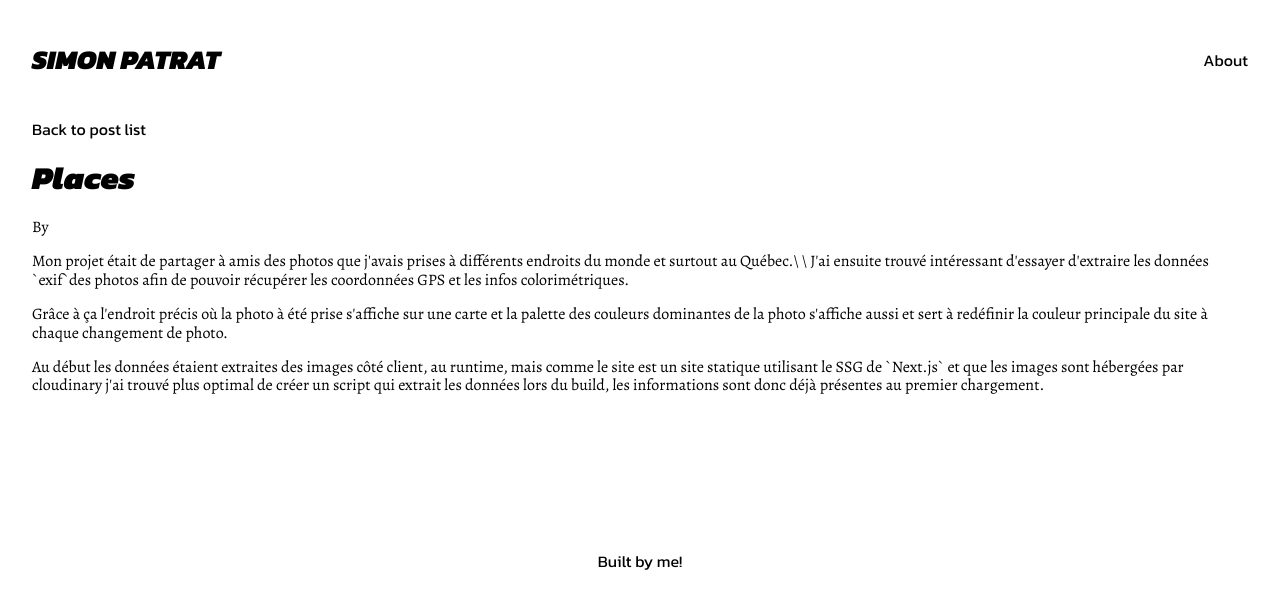
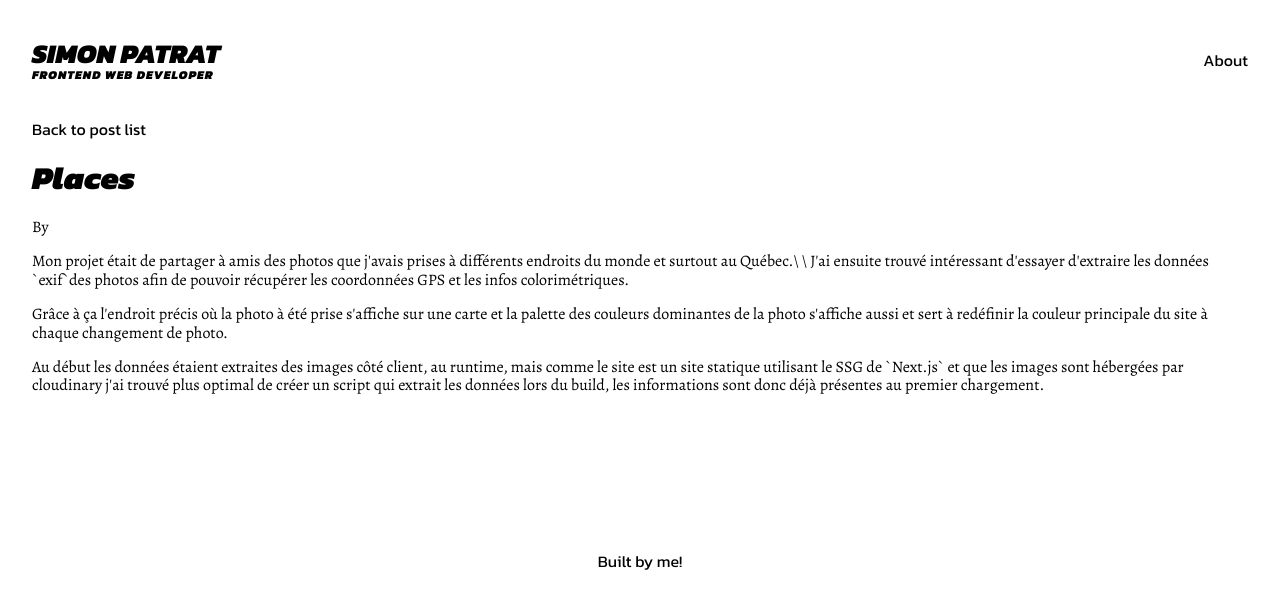
Before and after one commit to simonpatrat/personal-website, a Next.js app: page /project/places in a window 1280 px wide. Shown: the top 608 px of the page. Built offline with nearby package versions, Linux system fonts and the light colour scheme.

Commit message:
Update styles and Hero text

```diff
--- a/components/Card.js
+++ b/components/Card.js
@@ -47,7 +47,7 @@ export default styled(Card)`
   }
 
   .card__image-container {
-    background: #ccc;
+    background: #fff;
     order: -1;
   }
 `;
--- a/components/Header.js
+++ b/components/Header.js
@@ -49,8 +49,10 @@ export default styled(HeaderComponent)`
 
     a {
       display: flex;
-      align-items: center;
       color: var(--text-color, black);
+      &:not(.site-logo-link) {
+        align-items: center;
+      }
     }
 
     ul {
--- a/components/Layout.js
+++ b/components/Layout.js
@@ -2,7 +2,12 @@ import Head from "next/head";
 import Header from "./Header";
 import Footer from "./Footer";
 
-export default function Layout({ children, pageTitle, ...props }) {
+export default function Layout({
+  children,
+  pageTitle,
+  pageSubTitle,
+  ...props
+}) {
   return (
     <>
       <Head>
--- a/components/SiteLogoNavLink.js
+++ b/components/SiteLogoNavLink.js
@@ -6,16 +6,30 @@ export function SiteLogoNavLink({ className, ...props }) {
   const logoLinkClassNames = classnames("site-logo-link", className);
   return (
     <Link href="/">
-      <a className={logoLinkClassNames}>Simon Patrat</a>
+      <a className={logoLinkClassNames}>
+        <span className="title">Simon Patrat</span>
+        <span className="subtitle">Frontend Web Developer</span>
+      </a>
     </Link>
   );
 }
 
 export default styled(SiteLogoNavLink)`
+  && {
     font-family: var(--font-sans);
     color: var(--color-text, black);
     font-size: 27px;
     font-weight: 900;
     font-style: italic;
     text-transform: uppercase;
+    display: flex;
+    flex-direction: column;
+    justify-content: center;
+    align-items: flex-start;
+
+    .subtitle {
+      font-size: 12px;
+      letter-spacing: 1px;
+    }
+  }
 `;
```
Also changed, not shown: components/Hero.js (+9 -1 lines), pages/index.js (+4 -6 lines). Lines whose indentation alone changed are shown as unchanged.
